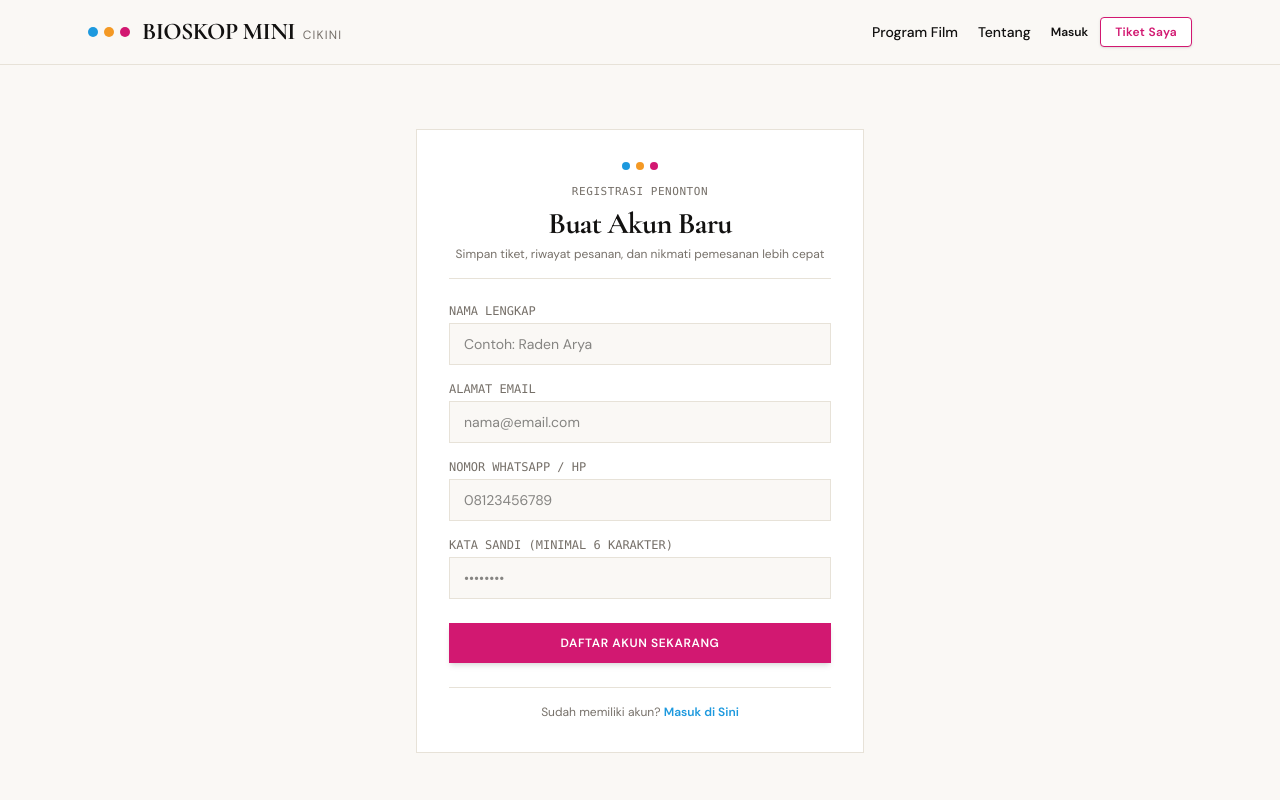
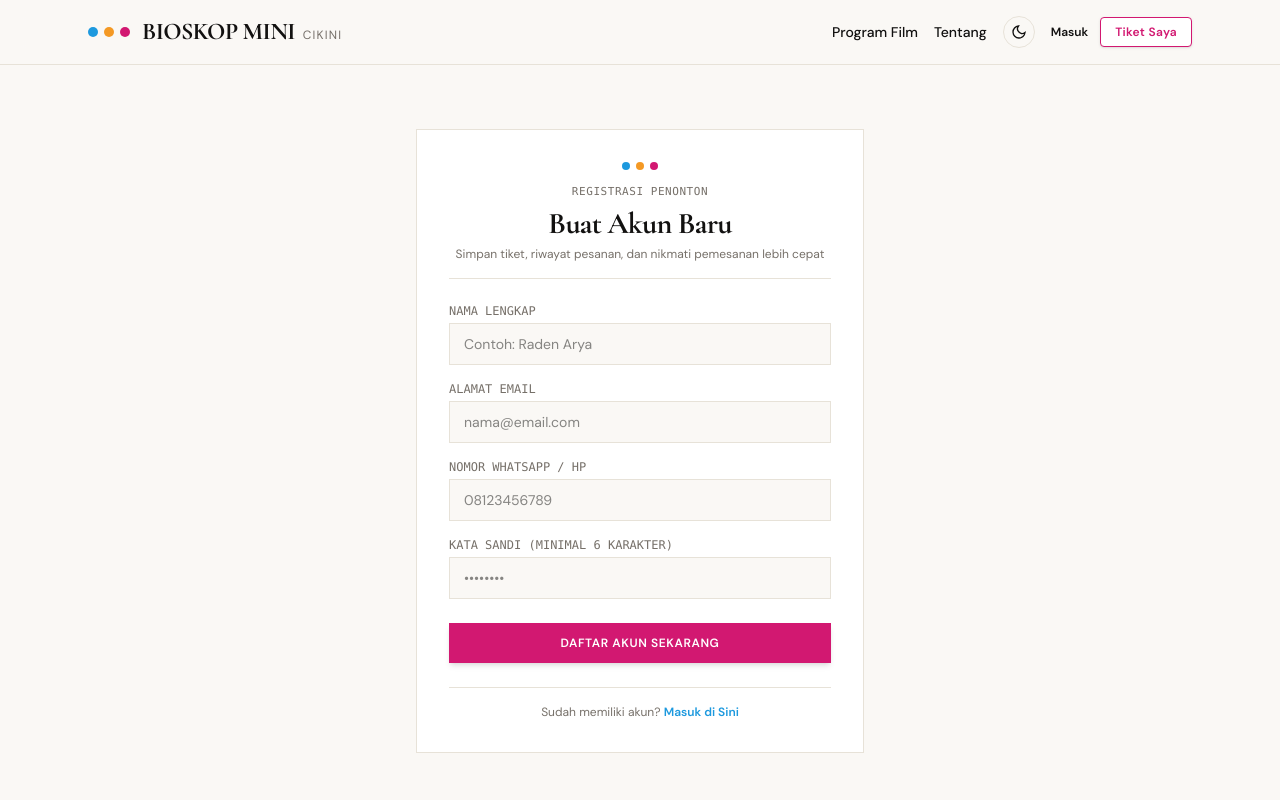
Before and after one commit to wildanrfq/macine, a Next.js app: page /register in a window 1280 px wide. Shown: the top 800 px of the page. Built offline with nearby package versions, Linux system fonts and the light colour scheme; no server answers.

Commit message:
feat(theme): implement cinema night auditorium dark mode with auto time detection and navbar toggle

```diff
--- a/src/app/globals.css
+++ b/src/app/globals.css
@@ -1,14 +1,40 @@
 @import "tailwindcss";
 
+:root {
+  --ink: #121110;
+  --paper: #FAF8F5;
+  --paper-card: #FFFFFF;
+  --paper-warm: #F3EFEA;
+  --reel: #767069;
+  --reel-grey: #767069;
+  --line: #E7E2D8;
+  --spotlight: #FFFFFF;
+
+  --brand-blue: #1D99DE;
+  --brand-orange: #F49924;
+  --brand-magenta: #D21871;
+}
+
+.dark {
+  --ink: #F6F4EF;
+  --paper: #121110;
+  --paper-card: #1A1918;
+  --paper-warm: #22201E;
+  --reel: #A6A097;
+  --reel-grey: #A6A097;
+  --line: #2E2B28;
+  --spotlight: #242220;
+}
+
 @theme {
-  --color-ink: #121110;
-  --color-paper: #FAF8F5;
-  --color-paper-card: #FFFFFF;
-  --color-paper-warm: #F3EFEA;
-  --color-reel: #767069;
-  --color-reel-grey: #767069;
-  --color-line: #E7E2D8;
-  --color-spotlight: #FFFFFF;
+  --color-ink: var(--ink);
+  --color-paper: var(--paper);
+  --color-paper-card: var(--paper-card);
+  --color-paper-warm: var(--paper-warm);
+  --color-reel: var(--reel);
+  --color-reel-grey: var(--reel-grey);
+  --color-line: var(--line);
+  --color-spotlight: var(--spotlight);
 
   --color-brand-blue: #1D99DE;
   --color-brand-orange: #F49924;
@@ -18,26 +44,46 @@
   --font-body: var(--font-body), "DM Sans", -apple-system, BlinkMacSystemFont, sans-serif;
 }
 
-:root {
-  --color-ink: #121110;
-  --color-paper: #FAF8F5;
-  --color-paper-card: #FFFFFF;
-  --color-paper-warm: #F3EFEA;
-  --color-reel: #767069;
-  --color-line: #E7E2D8;
-  --color-spotlight: #FFFFFF;
-
-  --color-brand-blue: #1D99DE;
-  --color-brand-orange: #F49924;
-  --color-brand-magenta: #D21871;
-}
-
 body {
-  background-color: #FAF8F5;
-  color: #121110;
+  background-color: var(--paper);
+  color: var(--ink);
   font-family: var(--font-body);
   -webkit-font-smoothing: antialiased;
   -moz-osx-font-smoothing: grayscale;
+  transition: background-color 0.25s ease, color 0.25s ease;
+}
+
+/* Dark mode overrides for explicit background utilities */
+.dark .bg-white {
+  background-color: var(--paper-card) !important;
+}
+
+.dark .bg-\[\#FAF8F5\] {
+  background-color: var(--paper-warm) !important;
+}
+
+.dark .bg-\[\#FDFBF7\] {
+  background-color: var(--paper) !important;
+}
+
+.dark input,
+.dark textarea,
+.dark select {
+  color: var(--ink);
+}
+
+.dark input::placeholder,
+.dark textarea::placeholder {
+  color: #8A857D;
+}
+
+.dark .shadow-warm,
+.dark .shadow-warm-lg {
+  box-shadow: 0 4px 24px -2px rgba(0, 0, 0, 0.6), 0 2px 8px -1px rgba(0, 0, 0, 0.4);
+}
+
+.dark .ambient-cinema-glow {
+  opacity: 0.35;
 }
 
 @keyframes ambientGlow {
@@ -50,7 +96,3 @@ body {
     transform: scale(1.05);
   }
 }
-
-.ambient-cinema-glow {
-  animation: ambientGlow 8s ease-in-out infinite;
-}
--- a/src/app/layout.tsx
+++ b/src/app/layout.tsx
@@ -20,13 +20,36 @@ export const metadata: Metadata = {
   description: "Ruang putar film alternatif, kurasi sinema terpilih, dan pemesanan tiket.",
 };
 
+const themeInitScript = `
+  (function() {
+    try {
+      var theme = localStorage.getItem('theme');
+      var isNightTime = new Date().getHours() >= 18 || new Date().getHours() < 6;
+      var prefersDark = window.matchMedia('(prefers-color-scheme: dark)').matches;
+      var isDark = theme === 'dark' || (!theme && (isNightTime || prefersDark));
+      if (isDark) {
+        document.documentElement.classList.add('dark');
+      } else {
+        document.documentElement.classList.remove('dark');
+      }
+    } catch (e) {}
+  })();
+`;
+
 export default function RootLayout({
   children,
 }: Readonly<{
   children: React.ReactNode;
 }>) {
   return (
-    <html lang="id" className={`${displayFont.variable} ${bodyFont.variable}`}>
+    <html
+      lang="id"
+      suppressHydrationWarning
+      className={`${displayFont.variable} ${bodyFont.variable}`}
+    >
+      <head>
+        <script dangerouslySetInnerHTML={{ __html: themeInitScript }} />
+      </head>
       <body className="min-h-screen bg-paper text-ink selection:bg-ink selection:text-paper">
         {children}
       </body>
--- a/src/components/public/Navbar.tsx
+++ b/src/components/public/Navbar.tsx
@@ -3,6 +3,7 @@
 import { useEffect, useState } from "react";
 import Link from "next/link";
 import UserNavMenu from "./UserNavMenu";
+import ThemeToggle from "./ThemeToggle";
 
 type AuthUser = {
   id: string;
@@ -69,7 +70,7 @@ export default function Navbar({ initialUser }: NavbarProps) {
           </div>
         </Link>
 
-        <nav className="flex items-center gap-5 text-sm font-medium">
+        <nav className="flex items-center gap-4 text-sm font-medium">
           <Link
             href="/films"
             className="text-ink transition-colors hover:text-[#1D99DE]"
@@ -82,6 +83,8 @@ export default function Navbar({ initialUser }: NavbarProps) {
           >
             Tentang
           </Link>
+
+          <ThemeToggle />
 
           {user ? (
             <UserNavMenu user={user} />
--- /dev/null
+++ b/src/components/public/ThemeToggle.tsx
@@ -0,0 +1,68 @@
+"use client";
+
+import { useEffect, useState } from "react";
+
+export default function ThemeToggle() {
+  const [isDark, setIsDark] = useState(false);
+  const [mounted, setMounted] = useState(false);
+
+  useEffect(() => {
+    setMounted(true);
+    const isCurrentlyDark = document.documentElement.classList.contains("dark");
+    setIsDark(isCurrentlyDark);
+  }, []);
+
+  const toggleTheme = () => {
+    const nextDark = !isDark;
+    setIsDark(nextDark);
+
+    if (nextDark) {
+      document.documentElement.classList.add("dark");
+      localStorage.setItem("theme", "dark");
+    } else {
+      document.documentElement.classList.remove("dark");
+      localStorage.setItem("theme", "light");
+    }
+  };
+
+  if (!mounted) {
+    return (
+      <div className="h-8 w-8 rounded-full border border-line" />
+    );
+  }
+
+  return (
+    <button
+      type="button"
+      onClick={toggleTheme}
+      aria-label={isDark ? "Ganti ke Mode Terang (Siang)" : "Ganti ke Mode Bioskop (Malam)"}
+      title={isDark ? "Mode Terang (Siang)" : "Mode Bioskop (Malam)"}
+      className="flex h-8 w-8 items-center justify-center rounded-full border border-line bg-paper text-ink transition-all hover:border-[#1D99DE] hover:text-[#1D99DE] focus:outline-none"
+    >
+      {isDark ? (
+        /* Sun icon for switching to light mode */
+        <svg
+          className="h-4 w-4 transition-transform duration-300 hover:rotate-45"
+          fill="none"
+          stroke="currentColor"
+          strokeWidth="2"
+          viewBox="0 0 24 24"
+        >
+          <circle cx="12" cy="12" r="4" />
+          <path d="M12 2v2M12 20v2M4.93 4.93l1.41 1.41M17.66 17.66l1.41 1.41M2 12h2M20 12h2M6.34 17.66l-1.41 1.41M19.07 4.93l-1.41 1.41" />
+        </svg>
+      ) : (
+        /* Moon icon for switching to dark cinema mode */
+        <svg
+          className="h-4 w-4 transition-transform duration-300 hover:-rotate-12"
+          fill="none"
+          stroke="currentColor"
+          strokeWidth="2"
+          viewBox="0 0 24 24"
+        >
+          <path d="M21 12.79A9 9 0 1 1 11.21 3 7 7 0 0 0 21 12.79z" />
+        </svg>
+      )}
+    </button>
+  );
+}
--- a/tailwind.config.ts
+++ b/tailwind.config.ts
@@ -9,14 +9,14 @@ const config: Config = {
   theme: {
     extend: {
       colors: {
-        ink: "#121110",
-        paper: "#FAF8F5",
-        "paper-card": "#FFFFFF",
-        "paper-warm": "#F3EFEA",
-        reel: "#767069",
-        "reel-grey": "#767069",
-        line: "#E7E2D8",
-        spotlight: "#FFFFFF",
+        ink: "var(--ink)",
+        paper: "var(--paper)",
+        "paper-card": "var(--paper-card)",
+        "paper-warm": "var(--paper-warm)",
+        reel: "var(--reel)",
+        "reel-grey": "var(--reel)",
+        line: "var(--line)",
+        spotlight: "var(--spotlight)",
 
         // User custom brand palette
         "brand-blue": "#1D99DE",
```
